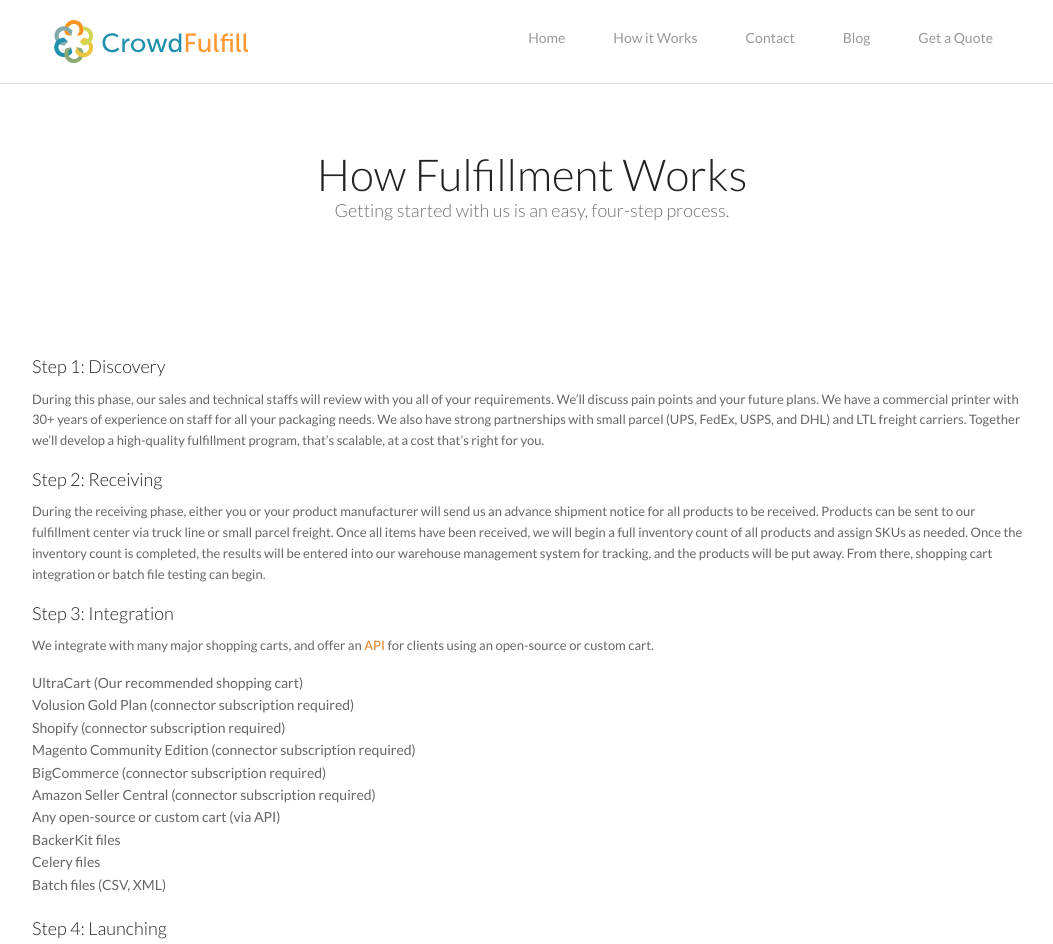
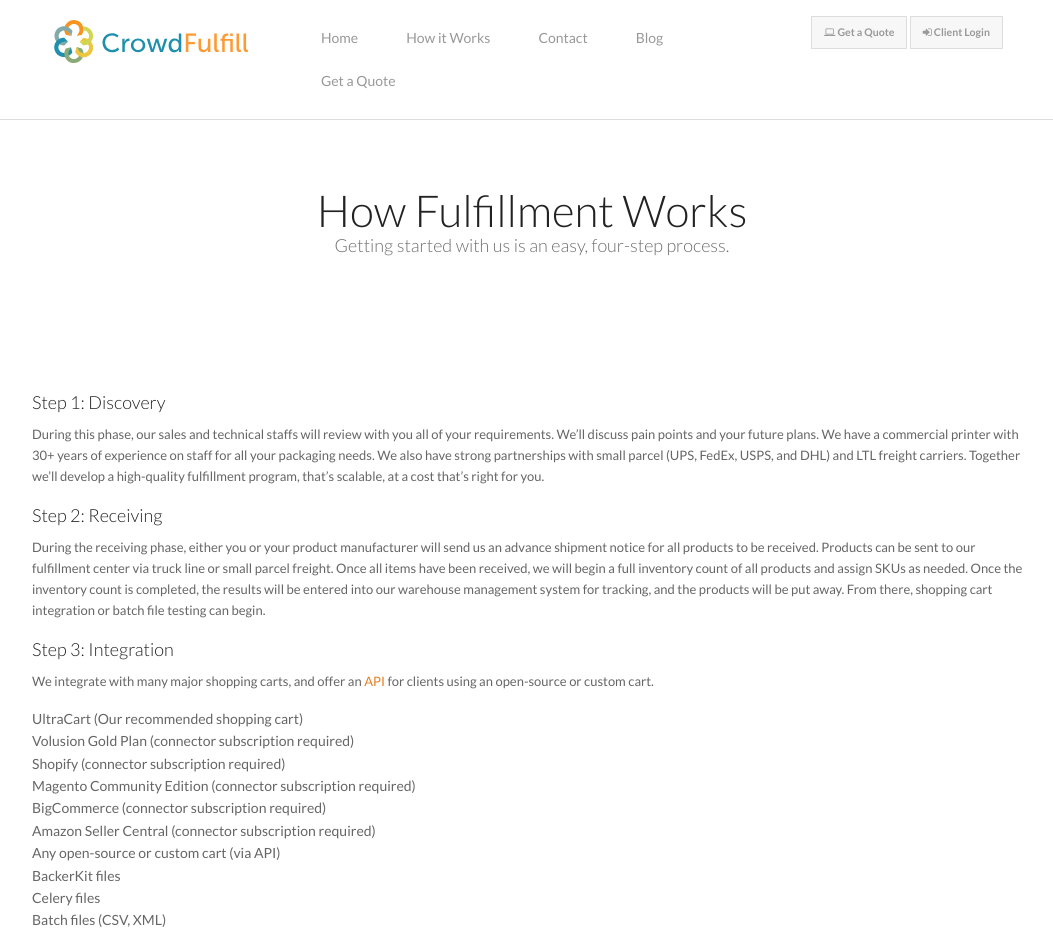
Before and after one commit to crowdfulfill/crowdfulfill.github.io, a plain HTML site: page how-fulfillment-works.html in a window 1280 px wide. Shown: the top 944 px of the page, without its empty margins (108-1161 px from the left). Drawn offline with nearby package versions, Linux system fonts and the light colour scheme.

Commit message:
Added buttons to nav.

```diff
--- a/how-fulfillment-works.html
+++ b/how-fulfillment-works.html
@@ -103,8 +103,8 @@
 		<!-- NAVIBAR -->
 		<div class="top_nav">
 			<div class="row">
-				<div class="large-4 columns logo"><img src="img/CrowdFulfill-Logo-Sm.svg" /></div>
-				<div class="large-8 columns">
+				<div class="large-3 columns logo"><img src="img/CrowdFulfill-Logo-Sm.svg" /></div>
+				<div class="large-6 columns">
 					<nav>
 						<!-- Navigation -->
 						<ul class="sf-menu" id="example">
@@ -125,6 +125,12 @@
 						</select>
 						<!-- end of Navigation on Mobile Devices -->
 					</nav>
+				</div>
+				<div class="large-3 columns">
+					<p class="to-center">
+						<a href="get-a-fulfillment-quote.html" class="small secondary button"><i class="fa fa-laptop"></i> Get a Quote</a>
+						<a href="https://app02.3plcentral.com/PresentationTier/LoginForm.aspx?3pl={2c03274b-c028-4293-8f92-e498703b6338}" target="_blank" class="small secondary button"><i class="fa fa-sign-in"></i> Client Login</a>
+					</p>
 				</div>
 			</div>
 		</div>
```
